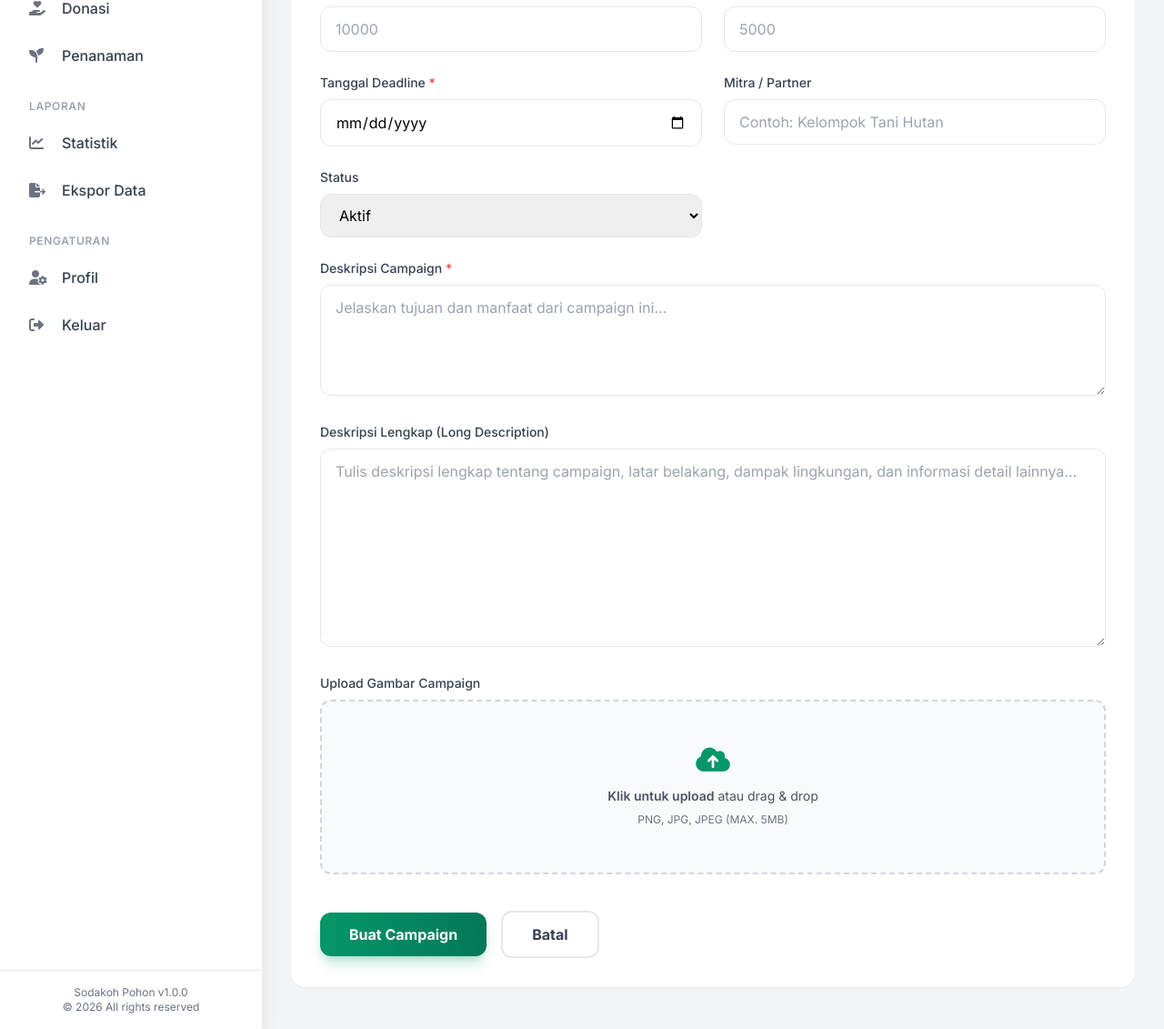
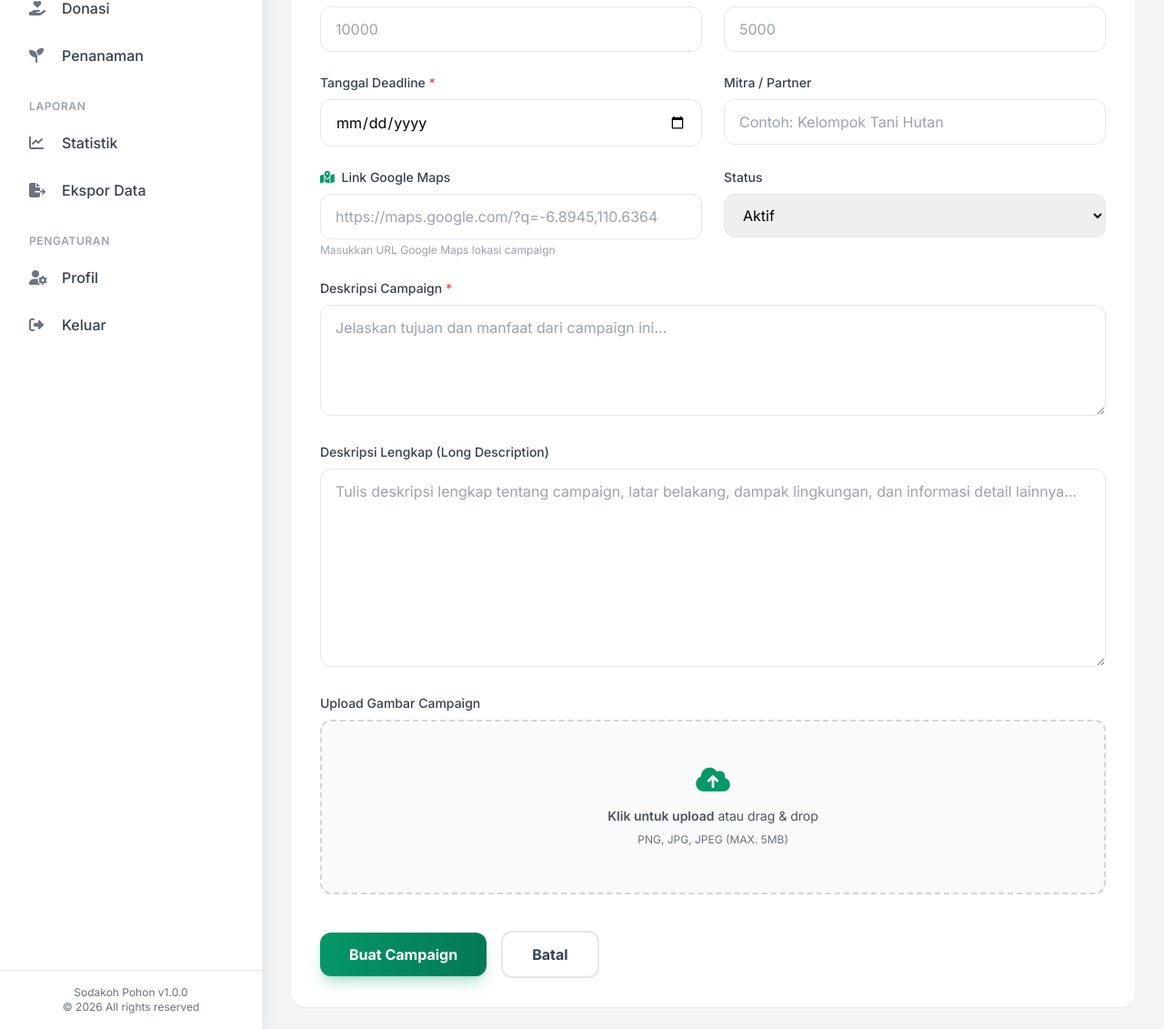
Before and after one commit to RestuWibisonoo/sodakohpohon, a PHP site: page /sodakohpohon/admin/campaign.php?action=create in a window 1280 px wide. Shown: the part 357-1488 px from the top of the page at 91% size. Run offline with PHP 8.4, Linux system fonts and the light colour scheme; a user stored in the database is signed in; data comes from the database, SQL or seed files in the repository; data that the repository does not hold is empty; some libraries are stand-ins or nearby versions.

Commit message:
maps new campaign

```diff
--- a/admin/campaign.php
+++ b/admin/campaign.php
@@ -310,6 +310,18 @@ $current_page = 'campaign';
                                 <input type="text" name="partner" placeholder="Contoh: Kelompok Tani Hutan"
                                     value="<?php echo $edit_campaign ? htmlspecialchars($edit_campaign['partner'] ?? '') : ''; ?>"
                                     class="w-full px-4 py-3 border border-gray-200 rounded-xl focus:border-primary-600 focus:ring-2 focus:ring-primary-100 outline-none transition">
+                            </div>
+
+                            <div>
+                                <label class="block text-sm font-medium text-gray-700 mb-2">
+                                    <i class="fas fa-map-marked-alt text-primary-600 mr-1"></i>
+                                    Link Google Maps
+                                </label>
+                                <input type="url" name="map_url"
+                                    placeholder="https://maps.google.com/?q=-6.8945,110.6364"
+                                    value="<?php echo $edit_campaign ? htmlspecialchars($edit_campaign['map_url'] ?? '') : ''; ?>"
+                                    class="w-full px-4 py-3 border border-gray-200 rounded-xl focus:border-primary-600 focus:ring-2 focus:ring-primary-100 outline-none transition">
+                                <p class="text-xs text-gray-400 mt-1">Masukkan URL Google Maps lokasi campaign</p>
                             </div>
 
                             <div>
--- a/models/Campaign.php
+++ b/models/Campaign.php
@@ -147,17 +147,18 @@ class Campaign
         $image = isset($data['image']) ? $this->conn->real_escape_string($data['image']) : '';
         $status = isset($data['status']) ? $this->conn->real_escape_string($data['status']) : 'active';
         $partner = isset($data['partner']) ? $this->conn->real_escape_string($data['partner']) : '';
+        $map_url = isset($data['map_url']) ? $this->conn->real_escape_string($data['map_url']) : '';
         $deadline = $this->conn->real_escape_string($data['deadline']);
         $created_at = date('Y-m-d H:i:s');
 
         $sql = "INSERT INTO campaigns (
                     title, description, long_description, location, tree_type,
                     price_per_tree, target_trees, current_trees, planted_trees,
-                    image, status, partner, deadline, created_at
+                    image, map_url, status, partner, deadline, created_at
                 ) VALUES (
                     '{$title}', '{$description}', '{$long_description}', '{$location}', '{$tree_type}',
                     {$price_per_tree}, {$target_trees}, {$current_trees}, {$planted_trees},
-                    '{$image}', '{$status}', '{$partner}', '{$deadline}', '{$created_at}'
+                    '{$image}', '{$map_url}', '{$status}', '{$partner}', '{$deadline}', '{$created_at}'
                 )";
 
         if ($this->conn->query($sql)) {
```
Also changed, not shown: controllers/adminController.php (+35 -3 lines), uploads/campaigns/699796b25c392.jpeg (added).
